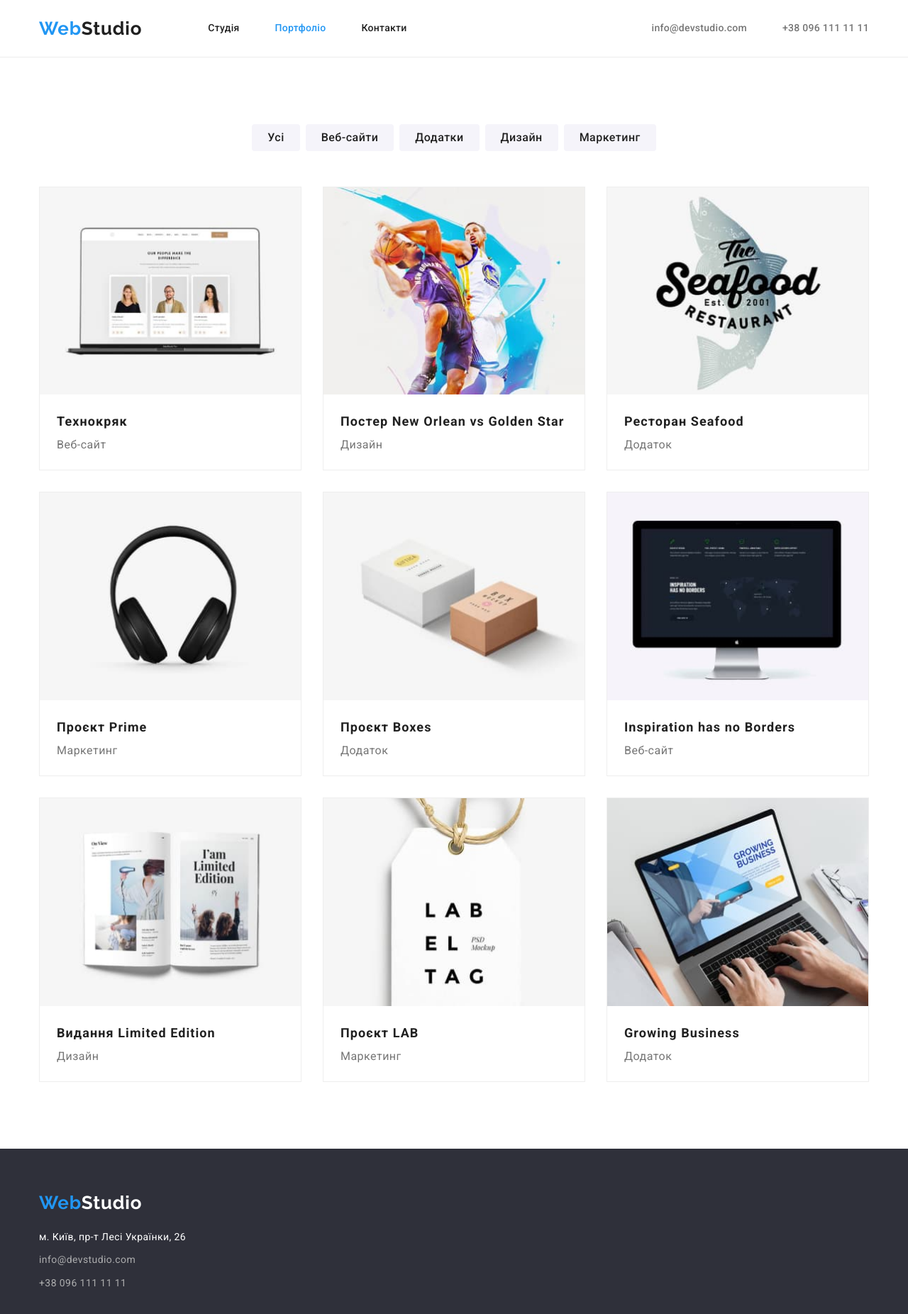
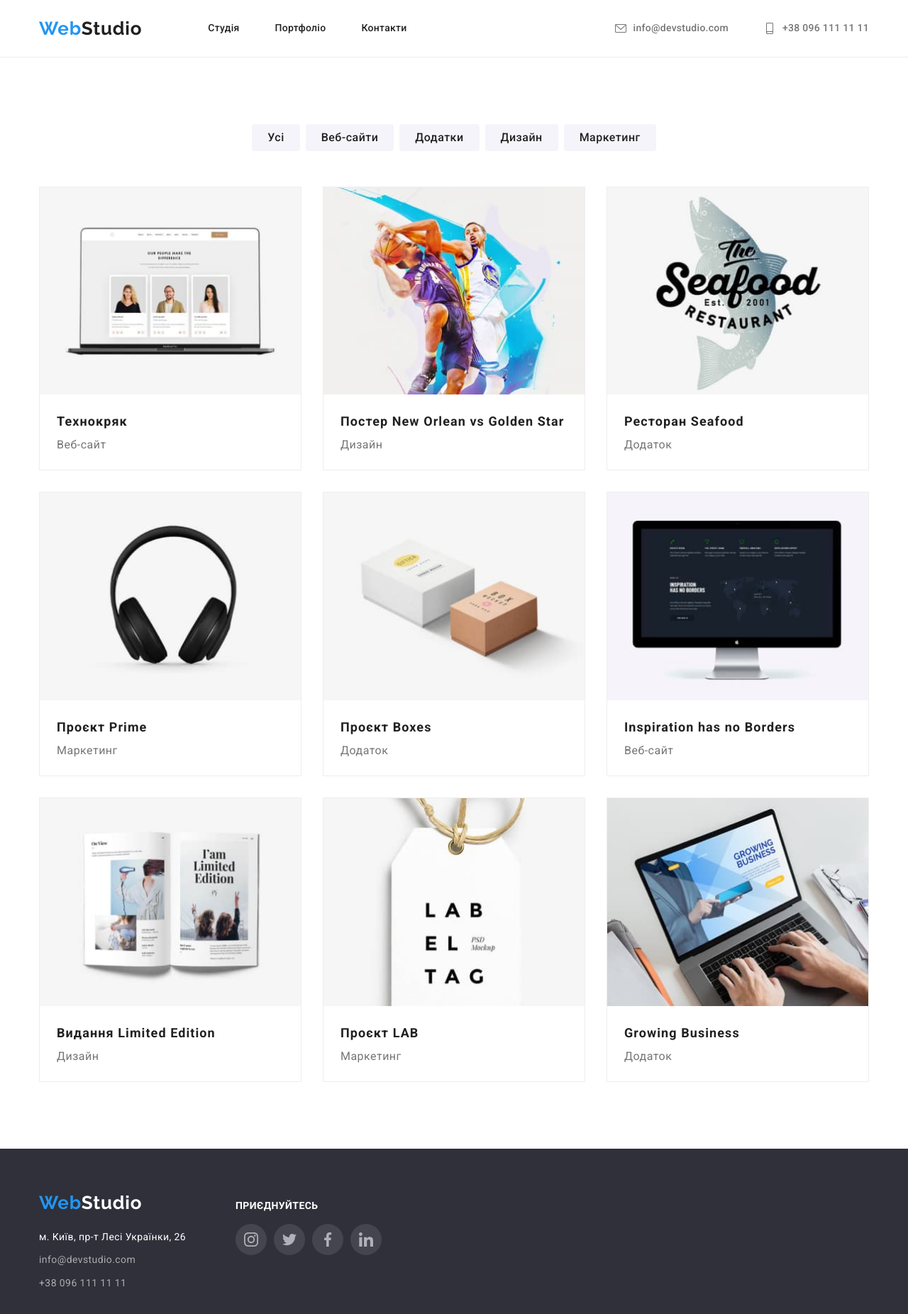
Before and after one commit to bhoretskyi/goit-markup-hw-04, a plain HTML site: page portfolio.html in a window 1280 px wide. Shown: the whole page at 71% size. Drawn offline with nearby package versions, Linux system fonts and the light colour scheme.

Commit message:
End of hw4

```diff
--- a/portfolio.html
+++ b/portfolio.html
@@ -32,25 +32,34 @@
           >
           <ul class="nav-list list">
             <li class="item">
-              <a href="./index.html" class="nav-link link">Студія</a>
+              <a href="./index.html" class="nav-link link ">Студія</a>
             </li>
             <li class="item">
-              <a href="./portfolio.html" class="nav-link link current"
-                >Портфоліо</a
-              >
+              <a href="./portfolio.html" class="nav-link link ">Портфоліо</a>
             </li>
             <li class="item"><a href="#" class="nav-link link">Контакти</a></li>
           </ul>
         </nav>
 
         <ul class="contact-list list">
-          <li class="item">
-            <a href="mailto:info@devstudio.com" class="contact-link-header link"
-              >info@devstudio.com</a
+          <li class="item contact-list-item">
+            <a
+              href="mailto:info@devstudio.com"
+              class="contact-link-header link"
             >
+              <svg class="header-icon-mail" width="16px" height="16px">
+                <use
+                  href="./images/icons/symbol-defs.svg#icon-envelope"
+                ></use></svg
+              >info@devstudio.com
+            </a>
           </li>
-          <li class="item">
-            <a href="tel:+380961111111" class="contact-link-header link"
+          <li class="item contact-list-item">
+            <a href="tel:+380961111111" class="contact-link-header link">
+              <svg class="header-icon-telephone" width="16" height="16">
+                <use
+                  href="./images/icons/symbol-defs.svg#icon-smartphone"
+                ></use></svg
               >+38 096 111 11 11</a
             >
           </li>
@@ -184,7 +193,8 @@
       </section>
     </main>
   <footer class="footer">
-      <div class="container">
+      <div class="container container-footer">
+        <div class="footer-info">
           <a href="/index.html" class="logo footer-logo link">
             <span class="logo-blue">Web</span
             ><span class="logo-white">Studio</span>
@@ -214,6 +224,69 @@
             </ul>
           </address>
         </div>
+        <div class="footer-soc-container">
+          <h3 class="footer-soclist-title">приєднуйтесь</h3>
+
+          <ul class="team-soclist list footer-soclist">
+            <li class="team-soclist-item">
+              <a
+                href=""
+                class="team-soc-link link footer-team-soclink"
+                target="_blank"
+                rel="noopener"
+              >
+                <svg class="team-social-item" width="20" height="20">
+                  <use
+                    href="./images/icons/symbol-defs.svg#icon-instagram-2"
+                  ></use>
+                </svg>
+              </a>
+            </li>
+            <li class="team-soclist-item">
+              <a
+                href=""
+                class="team-soc-link link footer-team-soclink"
+                target="_blank"
+                rel="noopener"
+              >
+                <svg class="team-social-item" width="20" height="20">
+                  <use
+                    href="./images/icons/symbol-defs.svg#icon-twitter-1"
+                  ></use>
+                </svg>
+              </a>
+            </li>
+            <li class="team-soclist-item">
+              <a
+                href=""
+                class="team-soc-link link footer-team-soclink"
+                target="_blank"
+                rel="noopener"
+              >
+                <svg class="team-social-item" width="20" height="20">
+                  <use
+                    href="./images/icons/symbol-defs.svg#icon-facebook-1"
+                  ></use>
+                </svg>
+              </a>
+            </li>
+            <li class="team-soclist-item">
+              <a
+                href=""
+                class="team-soc-link link footer-team-soclink"
+                target="_blank"
+                rel="noopener"
+              >
+                <svg class="team-social-item" width="20" height="20">
+                  <use
+                    href="./images/icons/symbol-defs.svg#icon-linkedin-1"
+                  ></use>
+                </svg>
+              </a>
+            </li>
+          </ul>
+        </div>
+      </div>
     </footer>
   </body>
 </html>
--- a/styles/styles.css
+++ b/styles/styles.css
@@ -175,6 +175,7 @@ img {
 .header-icon-mail {
 
   margin-right: 10px;
+  fill: var(--primary-text-color);
 }
 .contact-link-header:focus .header-icon-mail,
 .contact-link-header:hover .header-icon-mail
@@ -184,6 +185,7 @@ img {
 .header-icon-telephone {
 
   margin-right: 10px;
+  fill: var(--primary-text-color);
   }
 .contact-link-header:focus .header-icon-telephone,
 .contact-link-header:hover .header-icon-telephone {
@@ -310,7 +312,8 @@ img {
   background-repeat: no-repeat;
   background-position: center;
   background-size: cover;
-  width: 1600px;
+  max-width: 1600px;
+  margin: 0 auto;
 }
 .button {
   border-radius: 4px;
@@ -470,6 +473,8 @@ border-radius: 4px;
   color: var(--primary-white-color);
   background-color: var(--accent-color);
   cursor: pointer;
+  box-shadow: 0px 3px 1px rgba(0, 0, 0, 0.1), 0px 1px 2px rgba(0, 0, 0, 0.08), 0px 2px 2px rgba(0, 0, 0, 0.12);
+border-radius: 4px;
 }
 .buttons {
   display: flex;
@@ -493,6 +498,10 @@ border-radius: 4px;
   margin-left: 30px;
   margin-top: 30px;
   border: 1px solid #eeeeee;
+}
+.portfolio-list .item:hover,
+.portfolio-list .item:focus {
+  box-shadow: 0px 1px 1px rgba(0, 0, 0, 0.12), 0px 4px 4px rgba(0, 0, 0, 0.06), 1px 4px 6px rgba(0, 0, 0, 0.16);
 }
 
 /* Постійні клієнти */
```
Lines whose indentation alone changed are shown as unchanged.
